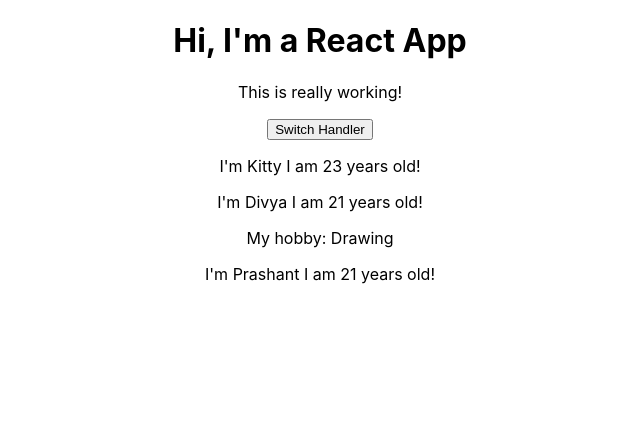
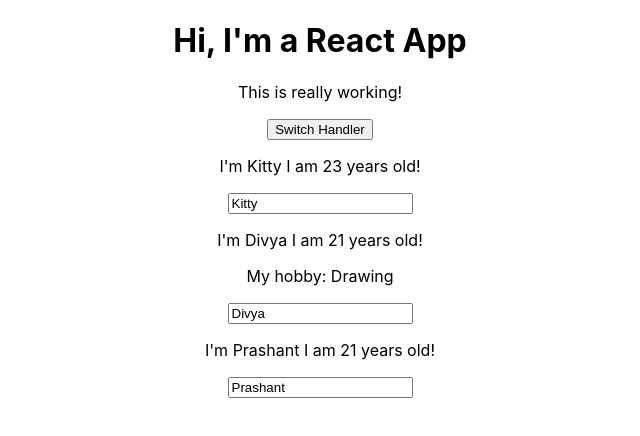
Before and after one commit to Kritika-Suman/complete-react-course, a React (Create React App) app: page / in a window 1280 px wide. Shown: the top 436 px of the page, without its empty margins (320-960 px from the left). Built offline with nearby package versions, Linux system fonts and the light colour scheme.

Commit message:
Implemented two way binding: Already present value in the state was shown in the input box and value passed from input box was used to update the state, also learnt how to lock the input (use value in input tag but do not use onChange event)

```diff
--- a/src/App.js
+++ b/src/App.js
@@ -20,7 +20,15 @@
                                      {name: newName, age: 23},
                                      {name: "Divya", age: 21},
                                      {name: "Prashant", age: 21}
-                                 ]})
+                                  ]})
+    }
+
+    nameChangedHandler = (event) => {
+        this.setState({persons: [
+                                    {name: "Kitty", age: 23},
+                                    {name: event.target.value, age: 21},
+                                    {name: "Prashant", age: 21}
+                                ]})
     }
 
     render() {
@@ -35,7 +43,8 @@
                 <Person
                     name={this.state.persons[1].name}
                     age={this.state.persons[1].age}
-                    click={this.switchNameHandler.bind(this, "Kritika!")}>My hobby: Drawing</Person>
+                    click={this.switchNameHandler.bind(this, "Kritika!")}
+                    changed={this.nameChangedHandler}>My hobby: Drawing</Person>
                 <Person
                     name={this.state.persons[2].name}
                     age={this.state.persons[2].age}/>
--- a/src/Person/Person.js
+++ b/src/Person/Person.js
@@ -6,6 +6,7 @@
         <div>
             <p onClick={props.click}>I'm {props.name} I am {props.age} years old!</p>
             <p>{props.children}</p>
+            <input type="text" value={props.name} onChange={props.changed}/>
         </div>
     )
 
```
